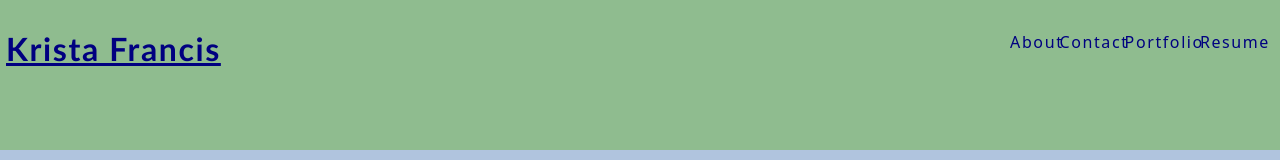
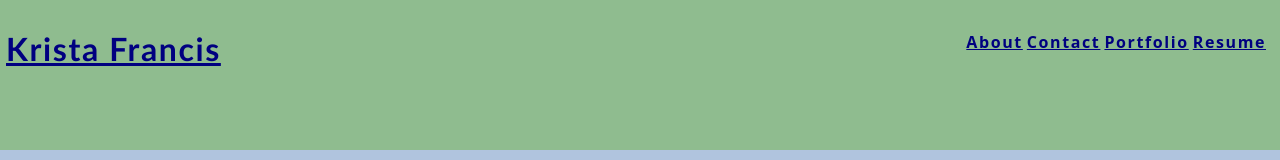
Before and after one commit to kristafrancis/kristas-react-portfolio, a React (Create React App) app: page / in a window 1280 px wide. Shown: the top 160 px of the page. Built offline with nearby package versions, Linux system fonts and the light colour scheme.

Commit message:
changed favicon

```diff
--- a/public/index.html
+++ b/public/index.html
@@ -3,7 +3,7 @@
 
 <head>
   <meta charset="utf-8" />
-  <link rel="icon" href="https://icons.iconarchive.com/icons/ariil/alphabet/256/Letter-K-icon.png" />
+  <link rel="icon" href="http://www.clipartbest.com/cliparts/Kij/o59/Kijo59d4T.png" />
   <meta name="viewport" content="width=device-width, initial-scale=1" />
   <meta name="theme-color" content="#000000" />
   <meta name="description" content="Web site created using create-react-app" />
--- a/src/App.js
+++ b/src/App.js
@@ -2,14 +2,13 @@ import { HashRouter as Router, Route, Routes, NavLink } from "react-router-dom";
 import "./index";
 import "bootstrap/dist/css/bootstrap.min.css";
 
-import React, { useState } from "react";
+import React from "react";
 import Nav from "./components/Nav";
 import About from "./components/About";
 import Contact from "./components/Contact";
 import Footer from "./components/Footer";
 import Portfolio from "./components/Portfolio";
 import Resume from "./components/Resume";
-
 
 function App() {
   const pages = [
@@ -40,7 +39,7 @@ function App() {
               <li>
                 <NavLink
                   activeClassName="active route-active"
-                  className="nav-link nav-over"
+                  className="nav-over"
                   to={page.pageRoute}
                 >
                   {page.pageName}
--- a/src/components/Nav/index.js
+++ b/src/components/Nav/index.js
@@ -1,5 +1,5 @@
 import React from "react";
-import { capitalizeFirstLetter } from "../../utils/helpers";
+//import { capitalizeFirstLetter } from "../../utils/helpers";
 
 function Nav(props) {
   return (
```
